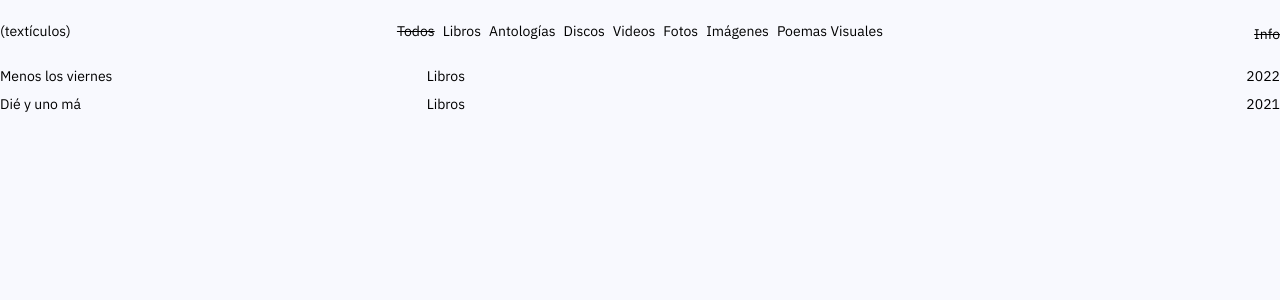
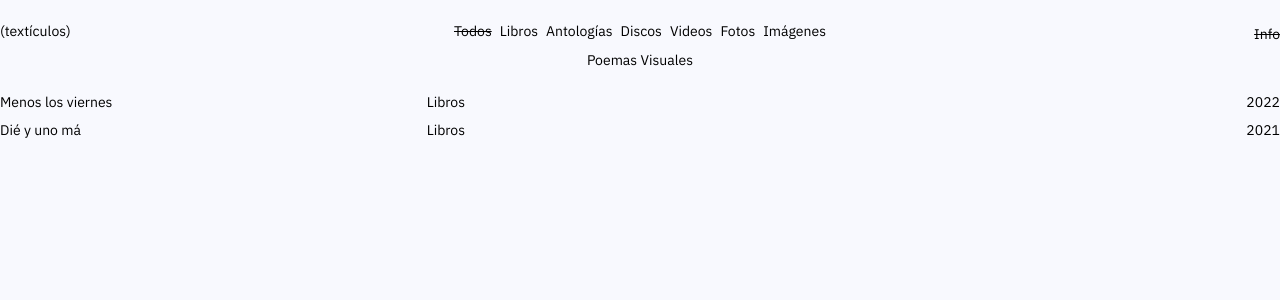
Before and after one commit to catuy/texticulos, a Jekyll site: the page built from index.md, in a window 1280 px wide. Shown: the top 300 px of the page. Built offline with Jekyll 4.4.1, drawn with Linux system fonts in a browser that asks for light colours; nearby versions of some CDN libraries.

Commit message:
Add flex-wrap to nav items so they wrap on small screens and maintain alignment

```diff
--- a/_includes/header.html
+++ b/_includes/header.html
@@ -7,7 +7,7 @@
 
         <!-- Navigation Menu -->
         <nav class="w-1/3">
-            <div class="flex gap-[8px] justify-center items-center text-[14px] text-black">
+            <div class="flex flex-wrap gap-[8px] justify-center items-center text-[14px] text-black">
                 <a href="{{ "/" | relative_url }}" class="line-through">Todos</a>
                 <a href="?category=Libros">Libros</a>
                 <a href="?category=Antologías">Antologías</a>
```
Also changed, not shown: 5 other files.
